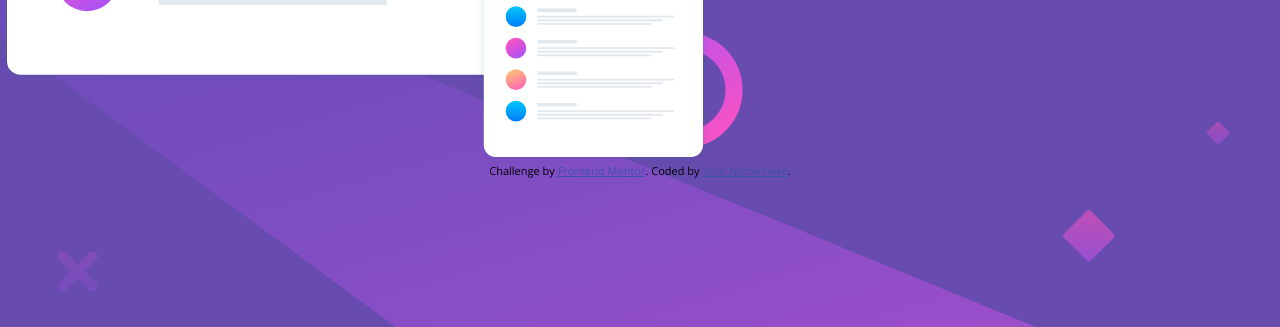
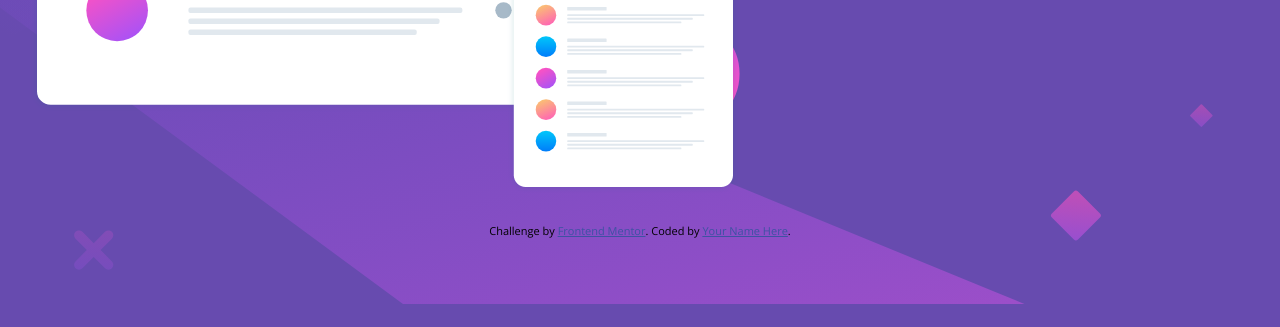
Before and after one commit to nejidevelops/Frontend-Mentor, a plain HTML site: page huddle-landing-page-with-single-introductory-section-master/index.html in a window 1280 px wide. Shown: the part 473-800 px from the top of the page. Drawn offline with nearby package versions, Linux system fonts and the light colour scheme.

Commit message:
Enhancing the styling more

```diff
--- a/huddle-landing-page-with-single-introductory-section-master/style.css
+++ b/huddle-landing-page-with-single-introductory-section-master/style.css
@@ -30,8 +30,7 @@ body {
   background-color: var(--violet);
   background-image: url(./images/bg-desktop.svg);
   background-repeat: no-repeat;
-  background-size: cover;
-  background-position: center;
+  background-size: contain;
   min-height: 100vh;
 }
 
@@ -42,8 +41,7 @@ header {
 main {
   display: flex;
   justify-content: center;
-  align-items: center;
-  /* height: 100vh; */
+  padding: 30px;
 }
 
 .attribution {
```
